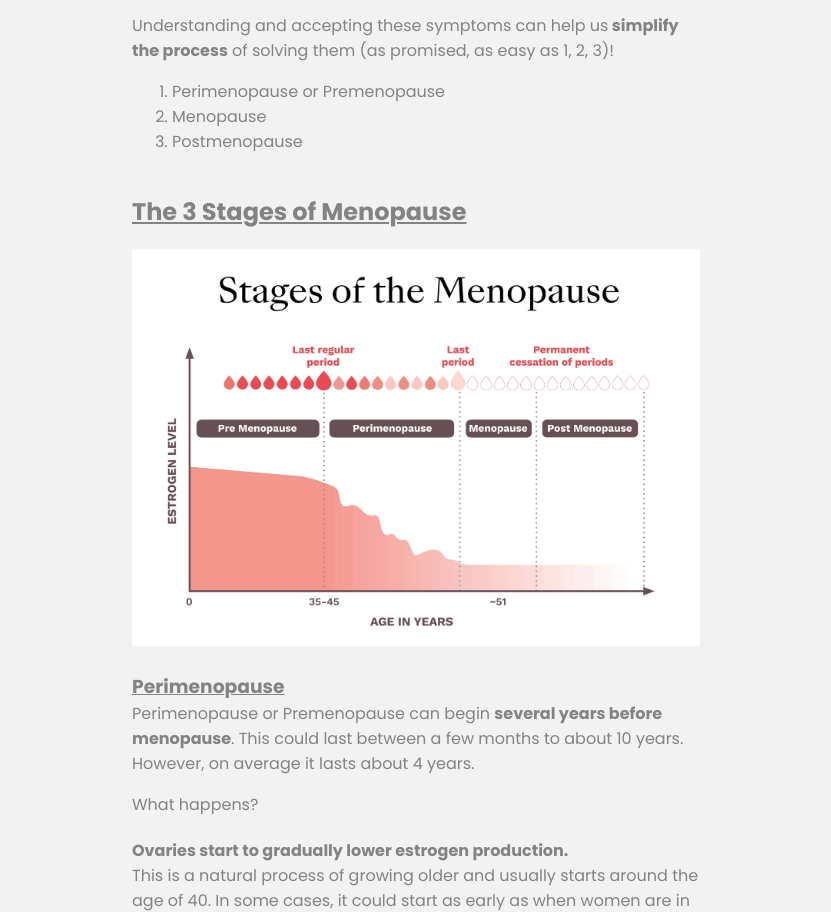
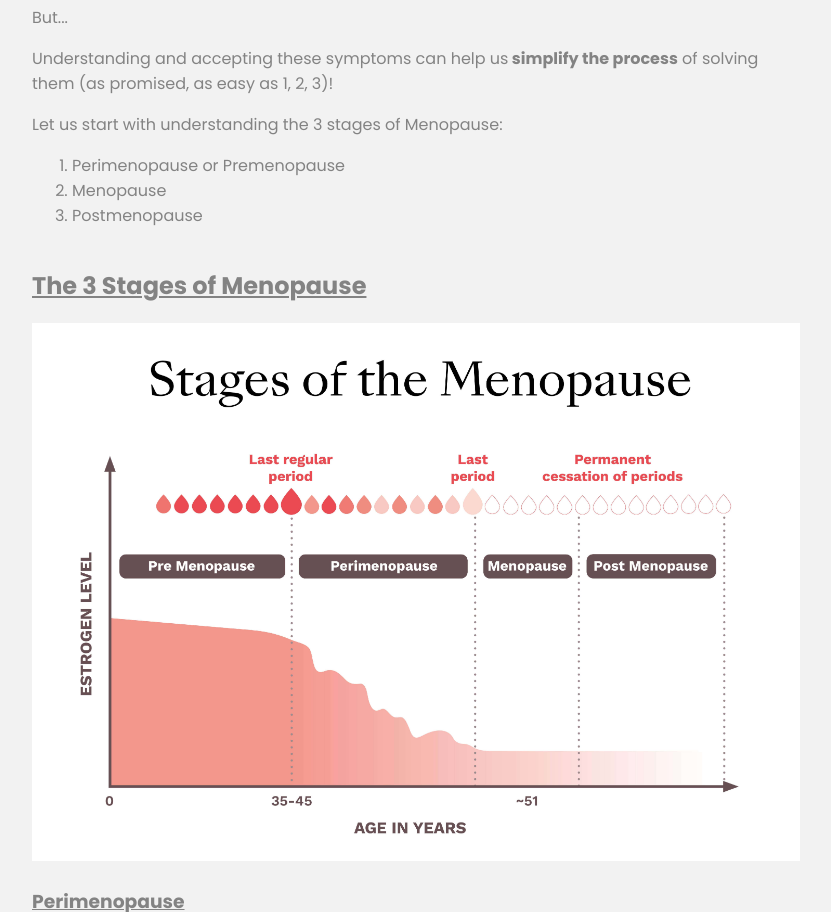
Before and after one commit to hongyuanloo/menopuase-html, a plain HTML site: page index.html in a window 1280 px wide. Shown: the part 1039-1951 px from the top of the page, without its empty margins (224-1055 px from the left). Drawn offline with Linux system fonts and the light colour scheme.

Commit message:
clean up comments, add media query at 810px breakpoint

```diff
--- a/css/style.css
+++ b/css/style.css
@@ -6,7 +6,6 @@
 
 body {
   width: 100%;
-  /* border: 2px solid grey; */
   margin: auto;
   color: #838383;
   background-color: #f2f2f2;
@@ -14,7 +13,6 @@
 
 /* -----------article------------- */
 article {
-  /* border: 2px solid red; */
   margin-bottom: 48px;
   padding-left: 16px;
   padding-right: 16px;
@@ -78,16 +76,17 @@
 }
 
 /* -----------Responsive screens------------- */
-/* Extra small devices (phones, 600px and down) */
-/* @media only screen and (max-width: 600px) {
-  body {
-    width: 90%;
-  }
-} */
 
 /* Small devices (portrait tablets and large phones, 600px and up) */
-@media only screen and (min-width: 600px) {
+@media only screen and (min-width: 610px) {
   body {
     width: 600px;
   }
 }
+
+/* Large devices (laptops/desktops, 992px and up) */
+@media only screen and (min-width: 810px) {
+  body {
+    width: 800px;
+  }
+}
--- a/index.html
+++ b/index.html
@@ -11,13 +11,10 @@
       name="description"
       content="Solving Menopause Symptoms Is Easy As 1, 2, 3 with Provitalize."
     />
-
     <!-- canonical -->
     <link rel="canonical" href="https://yourwebsite-for-this-html.com/" />
-
     <!-- robots shall index the page and crawl the links -->
     <meta name="robots" content="index, follow" />
-
     <!-- css styling -->
     <link rel="stylesheet" href="css/style.css" />
     <!-- fav-icon -->
@@ -41,14 +38,6 @@
     </div>
 
     <article>
-      <!-- Banner image -->
-      <!-- <div class="img-box">
-        <img
-          src="images/early-signs-of-menopause.png"
-          alt="early-signs-of-menopause"
-        />
-      </div> -->
-
       <!-- Title and introduction -->
       <header>
         <h1>What is Menopause?</h1>
@@ -90,7 +79,7 @@
             >
             of solving them (as promised, as easy as 1, 2, 3)!
           </p>
-          <!-- <p>Let us start with understanding the 3 stages of Menopause:</p> -->
+          <p>Let us start with understanding the 3 stages of Menopause:</p>
           <ol>
             <li>Perimenopause or Premenopause</li>
             <li>Menopause</li>
@@ -352,7 +341,7 @@
       </small>
     </div>
 
-    <!-- Disclaimer -->
+    <!-- disclaimer -->
     <div class="disclaimer-box">
       <h5>Disclaimer</h5>
       <small>
```
Also changed, not shown: 1 other file.
